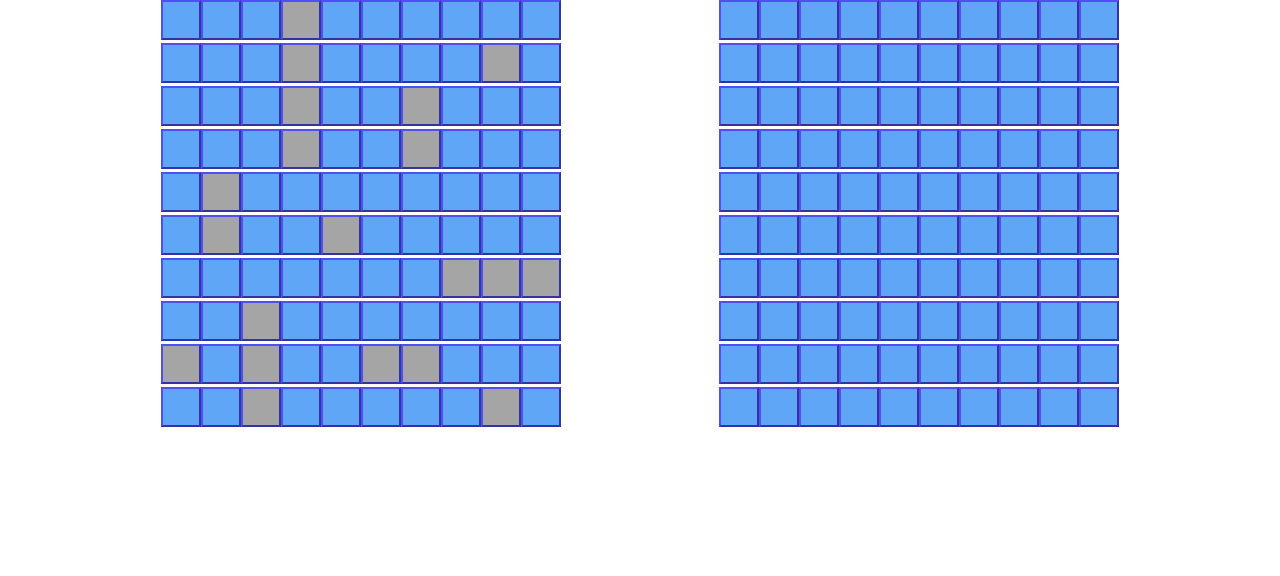
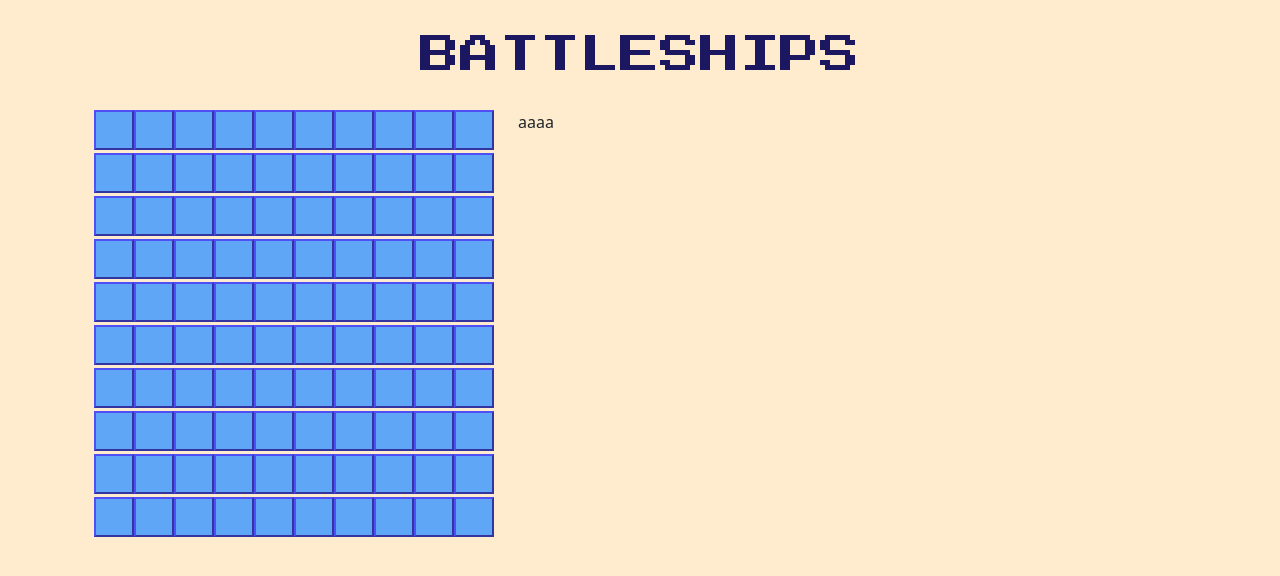
Before and after one commit to InkBlott/battleships, a React app: page / in a window 1280 px wide. Both pictures are taken after a click on the button "START". Built offline with nearby package versions, Linux system fonts and the light colour scheme.

Commit message:
added drag and drop for ship placement

```diff
--- a/package.json
+++ b/package.json
@@ -35,5 +35,8 @@
       "last 1 firefox version",
       "last 1 safari version"
     ]
+  },
+  "devDependencies": {
+    "react-cosmos": "^5.5.3"
   }
 }
--- a/public/index.html
+++ b/public/index.html
@@ -8,6 +8,8 @@
       name="description"
       content="Web site created using create-react-app"
     />
+    <link rel="preconnect" href="https://fonts.gstatic.com">
+    <link href="https://fonts.googleapis.com/css2?family=Press+Start+2P&display=swap" rel="stylesheet">
     <link href="https://cdn.jsdelivr.net/npm/bootstrap@5.0.0-beta2/dist/css/bootstrap.min.css" rel="stylesheet" integrity="sha384-BmbxuPwQa2lc/FVzBcNJ7UAyJxM6wuqIj61tLrc4wSX0szH/Ev+nYRRuWlolflfl" crossorigin="anonymous">
     <title>React App</title>
   </head>
--- a/src/components/App.js
+++ b/src/components/App.js
@@ -2,6 +2,8 @@ import React, { useState } from 'react'
 import BoardContainer from './BoardContainer'
 import { player } from '../gameLogic/playerFactory'
 import { boardFactory } from '../gameLogic/boardFactory'
+import {shipFactory} from '../gameLogic/shipFactory'
+import '../styles/Styles.css'
 
 
 function App() {
@@ -20,12 +22,25 @@ function App() {
         cpuBoardMaker.makeBoard();
         cpuBoardMaker.populateBoard();
         playerBoardMaker.makeBoard();
-        playerBoardMaker.populateBoard();
         setPboard(playerBoardMaker.board);
         setCboard(cpuBoardMaker.board);
         setStart(!start);
+    }
 
-
+    function dropper(ev, xC, yC){
+        ev.preventDefault();
+        let pBoardHolder = Object.assign({}, playerBoardMaker);
+        if(typeof pBoardHolder.board[xC][yC] !== 'object'){
+            let data = ev.dataTransfer.getData('text/plain');
+            let ship = shipFactory(data);
+            pBoardHolder.placeShip(ship, xC, yC);
+            if(pBoardHolder.board[xC][yC] === ship) {
+                document.getElementById('4').remove();
+            }
+            setPMaker(pBoardHolder);
+            setPboard(playerBoardMaker.board);
+            console.table(pBoard);
+        }
     }
 
 
@@ -56,19 +71,18 @@ function App() {
         console.log(x)
         if(pBoardHolder.board[x][y] === '*') turn = true;
         setPMaker(pBoardHolder);
+        setPboard(playerBoardMaker.board);
         console.log(turn);
     }
 
     return (
         <div className='container'>
-            <div>
+                <div className='row-xs title'>BATTLESHIPS</div>
                 {start ?
-                    <button onClick={() => startGame()}> START</button>
+                    <button className='row' onClick={() => startGame()}> START</button>
                     :
-                    <BoardContainer playerBoard={pBoard} cpuBoard={cBoard} handler={handleFire} />
+                    <BoardContainer playerBoard={pBoard} cpuBoard={cBoard} handler={handleFire} dropper={dropper}/>
                 }
-            </div>
-
         </div>
 
     )
--- a/src/components/Board.js
+++ b/src/components/Board.js
@@ -31,15 +31,15 @@ class Board extends React.Component {
 
     }
 
-
-
     getDisabled(xC, yC) {
         if (this.props.board[xC][yC] === '*' || this.props.board[xC][yC] === '!' || this.props.board[xC][yC] === '@' || this.props.board[xC][yC] === '#'){
             return true
         } else return false;
     }
 
-     render(){
+
+
+    render(){
 
 
         return(
@@ -49,7 +49,7 @@ class Board extends React.Component {
                         this.props.isCpu ?
                         <button disabled={this.getDisabled(i, j)} className={'col boardButton' + this.getClasses(i, j)} onClick={() => this.handleFire(i, j)} style= {{maxWidth :'40px', maxHeight:'40px'}}></button>
                          :
-                         <button className={'col boardButton' + this.getClasses(i, j)}></button>
+                         <button onDrop={(e)=>this.props.dropper(e, i, j)} onDragOver={(e) => e.preventDefault()} className={'col boardButton' + this.getClasses(i, j)}></button>
                     )
                 }))}
             </div>
--- a/src/components/BoardContainer.js
+++ b/src/components/BoardContainer.js
@@ -1,15 +1,22 @@
-import React, {useEffect, useState} from 'react';
-import Board from './Board'
+import React from 'react';
+import Board from './Board';
+import GameInfoTable from './GabeInfoTable';
 
 
-function BoardContainer({playerBoard, cpuBoard,  handler}){
+function BoardContainer({playerBoard, cpuBoard,  handler, dropper}){
+    let shipsSet = false;
 
     return(
         <div className='container'>
             <div>
                 <div className='row'>
-                    <Board board={playerBoard} isCpu={false}/>
+                    <Board board={playerBoard} isCpu={false} dropper={dropper}/>
+
+                    {shipsSet ?
                     <Board handler={handler} board={cpuBoard} isCpu={true}/>
+                    :
+                    <GameInfoTable/>
+                }
                 </div>
             </div>
 
--- /dev/null
+++ b/src/components/GabeInfoTable.js
@@ -0,0 +1,15 @@
+import React from 'react';
+import {shipFactory} from '../gameLogic/shipFactory'
+
+export default function GameInfoTable(){
+    const len4 = 4;
+
+
+    function drag(e){
+        e.dataTransfer.setData('text/plain', len4);
+    }
+
+    return(
+        <div id='4' className='col' draggable='true' onDragStart={(e) => drag(e)}>aaaa</div>
+    )
+}
--- a/src/styles/Styles.css
+++ b/src/styles/Styles.css
@@ -32,3 +32,16 @@
 .noHover{
     pointer-events: none;
 }
+
+body{
+    background-color: rgb(255,235,205)
+}
+
+.title{
+    font-family: 'Press Start 2P', cursive;
+    text-align: center;
+    font-size: 40px;
+    margin-top: 25px;
+    margin-bottom: 25px;
+    color: 	rgb(28, 23, 97)
+}
```
Also changed, not shown: 2 other files.
